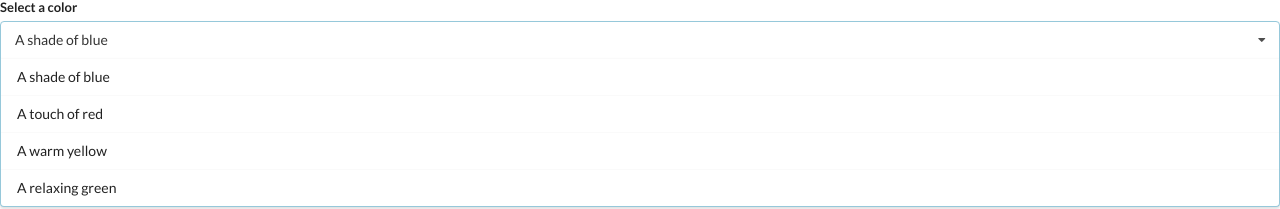
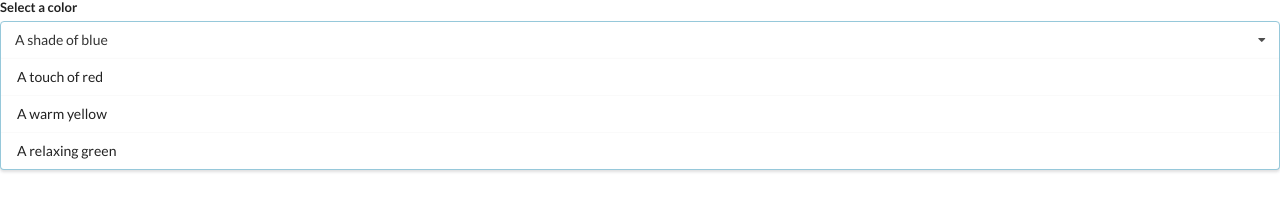
Before and after one commit to HereBeAndre/react-widgets, a React (Create React App) app: page / in a window 1280 px wide. Shown: the part 180-389 px from the top of the page. Built offline with nearby package versions, Linux system fonts and the light colour scheme; no server answers.

Commit message:
Hide already selected option from dropdown

```diff
--- a/src/components/Dropdown.js
+++ b/src/components/Dropdown.js
@@ -2,10 +2,15 @@
 
 const Dropdown = ({ options, selected, onChangeSelected }) => {
   const dropdownOptions = options.map((option) => {
+    // Hide already selected option from dropdown by returning null
+    if (option.color === selected.color) {
+      return null;
+    }
+
     return (
       <div
-        key={option.value}
-        value={option.value}
+        key={option.color}
+        value={option.color}
         className="item"
         onClick={() => onChangeSelected(option)}
       >
```
